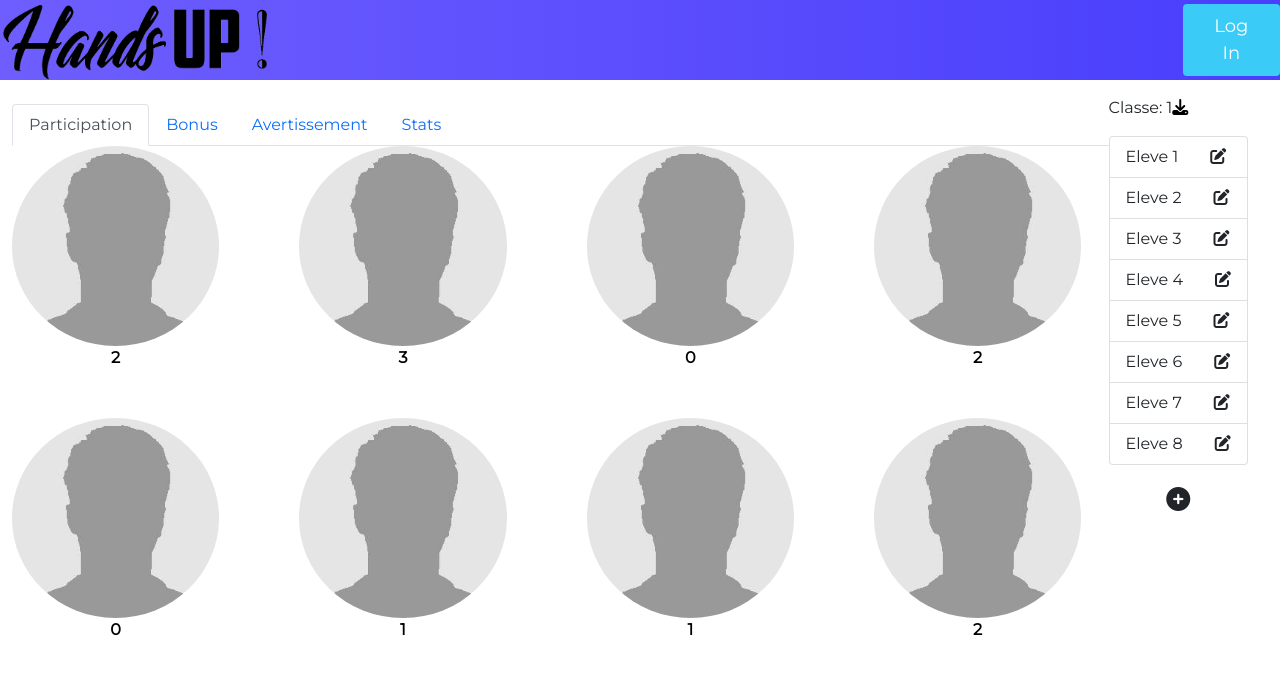
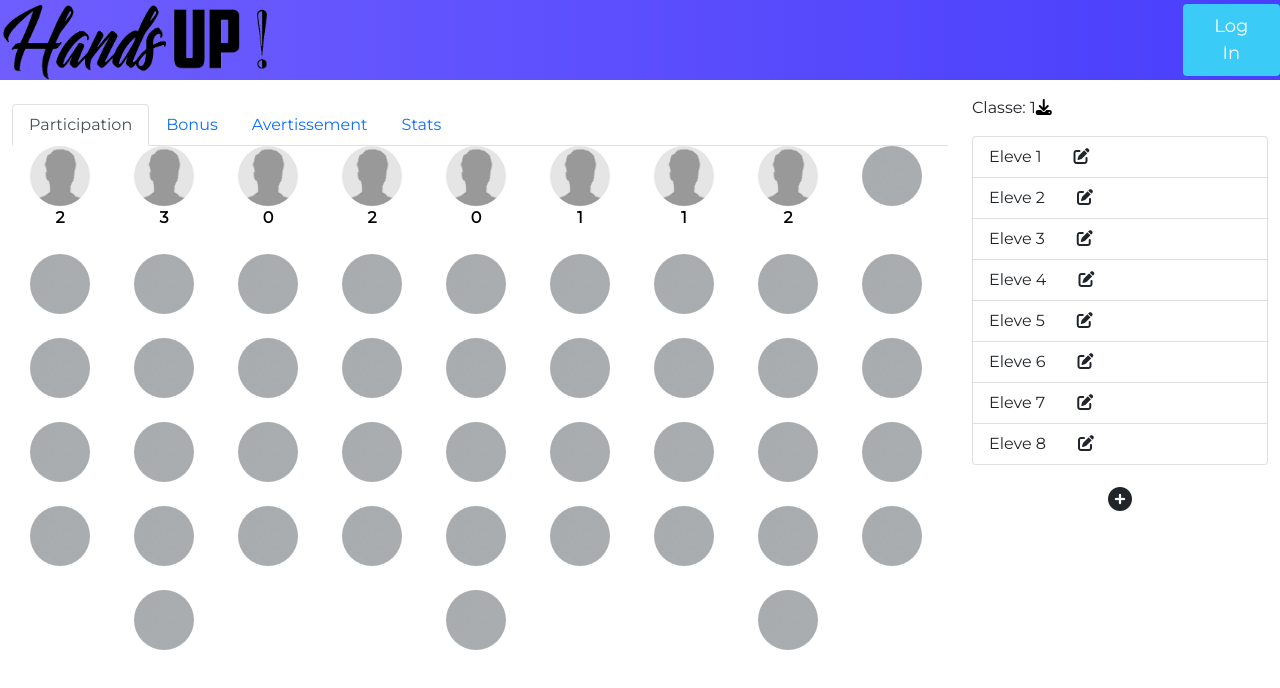
Before and after one commit to buffongeorges/HandsupClient, a React (Create React App) app: page /classes/1 in a window 1280 px wide. Shown: the top 688 px of the page. Built offline with nearby package versions, Linux system fonts and the light colour scheme.

Commit message:
fix img size add constraints to student collection list

```diff
--- a/src/components/Classe/Classe.js
+++ b/src/components/Classe/Classe.js
@@ -9,8 +9,6 @@ import Tab from "react-bootstrap/Tab";
 import Tabs from "react-bootstrap/Tabs";
 import Row from "react-bootstrap/Row";
 import Col from "react-bootstrap/Col";
-import Popover from "react-bootstrap/Popover";
-import OverlayTrigger from "react-bootstrap/OverlayTrigger";
 import CounterInput from "react-counter-input";
 
 import { useNavigate } from "react-router-dom";
@@ -125,17 +123,17 @@ export default function Classe() {
   };
 
   const addNewStudent = () => {
-    console.log("nouveau");
-    eleves.push({
-      id: counter,
-      nom: `Eleve ${counter}`,
-      photo: "/images/blank.png",
-      position: counter,
-      participation: 0,
-      bonus: 0,
-      avertissement: 0,
-    });
-    setCounter(counter + 1);
+    let newList = [...eleves];
+    let firstEmptyStudentIndex = newList.findIndex(el => el.empty == true);
+    let updatedStudent = newList[firstEmptyStudentIndex];
+    updatedStudent.empty = false;
+    updatedStudent.bonus = 0;
+    updatedStudent.avertissement = 0;
+    updatedStudent.participation = 0;
+
+    newList[firstEmptyStudentIndex] = updatedStudent;
+    setEleves(newList);
+
   };
 
   const goToStudentStats = (eleve) => {
@@ -216,6 +214,23 @@ export default function Classe() {
     setEleves(sts);
   }, [counter]);
 
+  useEffect(() => {
+    let studentsList = [...sts];
+    for (var i = 1; i <= 48 - sts.length; i++ ) {
+      studentsList.push({
+        id: studentsList.length+1,
+        nom: `Eleve ${studentsList.length+1}`,
+        photo: "/images/blank.png",
+        position: studentsList.length+1,
+        participation: null,
+        bonus: null,
+        avertissement: null,
+        empty: true,
+      });
+    }
+    setEleves(studentsList)
+  }, [])
+
   return (
     <Container fluid style={{ marginTop: "1rem" }}>
       <Modal show={showModal}>
@@ -245,8 +260,7 @@ export default function Classe() {
         </Modal.Footer>
       </Modal>
       <Row>
-        <Col lg="11">
-          {" "}
+        <Col xs="9" md='9' lg="9">
           <div style={{ marginTop: "0.5rem" }}>
             <Tabs
               id="controlled-tab-example"
@@ -266,17 +280,15 @@ export default function Classe() {
                 style={{ flex: 1, textAlign: "center" }}
               >
                 <div id="students-cells-participation">
-                  {/* <ul style={{ listStyle: "none", display: 'flex', flexWrap: 'wrap' }}> */}
                   <div style={{ display: "flex", flexWrap: "wrap" }}>
                     {eleves.map((eleve) => {
                       return (
                         <div
                           key={eleve.id}
                           style={{
-                            // float: "left",
-                            marginBottom: "2rem",
-                            marginRight: "5rem",
-                            flex: "1 0 15%",
+                            marginBottom: "0.5rem",
+                            marginRight: "0.5rem",
+                            flex: "1 0 10%",
                           }}
                         >
                           <a
@@ -291,10 +303,13 @@ export default function Classe() {
                               src={eleve.photo}
                               style={{
                                 objectFit: "cover",
-                                width: "100%",
-                                height: "200px",
+                                width: "60px",
+                                height: "60px",
                                 borderRadius: "50%",
-                                flex: "1 0 21%",
+                                flex: "1 0 10%",
+                                marginLeft: 'auto',
+                                marginRight: 'auto',
+                                display: 'block'
                               }}
                               {...(selectedStudent?.id == eleve.id && {
                                 border: "2px solid purple",
@@ -328,7 +343,6 @@ export default function Classe() {
                       );
                     })}
                   </div>
-                  {/* </ul> */}
                 </div>
               </Tab>
               <Tab eventKey="bonus" title="Bonus">
@@ -339,10 +353,9 @@ export default function Classe() {
                         <div
                           key={eleve.id}
                           style={{
-                            float: "left",
-                            marginBottom: "2rem",
-                            marginRight: "5rem",
-                            flex: "1 0 15%",
+                            marginBottom: "0.5rem",
+                            marginRight: "0.5rem",
+                            flex: "1 0 10%",
                           }}
                         >
                           <a
@@ -357,10 +370,13 @@ export default function Classe() {
                               src={eleve.photo}
                               style={{
                                 objectFit: "cover",
-                                width: "100%",
-                                height: "200px",
+                                width: "60px",
+                                height: "60px",
                                 borderRadius: "50%",
-                                flex: "1 0 21%",
+                                flex: "1 0 10%",
+                                marginLeft: 'auto',
+                                marginRight: 'auto',
+                                display: 'block'
                               }}
                               {...(selectedStudent?.id == eleve.id && {
                                 border: "2px solid purple",
@@ -404,10 +420,9 @@ export default function Classe() {
                         <div
                           key={eleve.id}
                           style={{
-                            float: "left",
-                            marginBottom: "2rem",
-                            marginRight: "5rem",
-                            flex: "1 0 15%",
+                            marginBottom: "0.5rem",
+                            marginRight: "0.5rem",
+                            flex: "1 0 10%",
                           }}
                         >
                           <a
@@ -424,10 +439,13 @@ export default function Classe() {
                               src={eleve.photo}
                               style={{
                                 objectFit: "cover",
-                                width: "100%",
-                                height: "200px",
+                                width: "60px",
+                                height: "60px",
                                 borderRadius: "50%",
-                                flex: "1 0 21%",
+                                flex: "1 0 10%",
+                                marginLeft: 'auto',
+                                marginRight: 'auto',
+                                display: 'block'
                               }}
                               {...(selectedStudent?.id == eleve.id && {
                                 border: "2px solid purple",
@@ -475,15 +493,13 @@ export default function Classe() {
                         <div
                           key={eleve.id}
                           style={{
-                            float: "left",
-                            marginBottom: "2rem",
-                            marginRight: "5rem",
-                            flex: "1 0 15%",
+                            marginBottom: "0.5rem",
+                            marginRight: "0.5rem",
+                            flex: "1 0 10%",
                           }}
                         >
                           <a
                             style={{ color: "black", textDecoration: "none" }}
-                            // href={`#${eleve.id}`}
                             onClick={() => {
                               goToStudentStats(eleve);
                             }}
@@ -492,10 +508,13 @@ export default function Classe() {
                               src={eleve.photo}
                               style={{
                                 objectFit: "cover",
-                                width: "100%",
-                                height: "200px",
+                                width: "60px",
+                                height: "60px",
                                 borderRadius: "50%",
-                                flex: "1 0 21%",
+                                flex: "1 0 10%",
+                                marginLeft: 'auto',
+                                marginRight: 'auto',
+                                display: 'block'
                               }}
                               {...(selectedStudent?.id == eleve.id && {
                                 border: "2px solid purple",
@@ -522,13 +541,12 @@ export default function Classe() {
                 </div>
               </Tab>
             </Tabs>
-          </div>{" "}
+          </div>
         </Col>
-        <Col>
-          {" "}
+        <Col xs='3' md='3' lg='3'>
           <div
             id="students-table-list"
-            style={{ position: "fixed", right: "2rem" }}
+            style={{}}
           >
             <div style={{ marginBottom: "1rem" }}>
               Classe: {classe}
@@ -542,12 +560,12 @@ export default function Classe() {
             </div>
             <ListGroup>
               {eleves.map((eleve, index) => {
+                if (!eleve.empty)
                 return (
                   <ListGroup.Item
                     key={eleve.id}
                     action
                     active={eleve.id === selectedStudent?.id}
-                    // href={`#/${eleve.id}`}
                     onClick={() => studentInTableClick(eleve)}
                   >
                     {eleve.nom}
```
